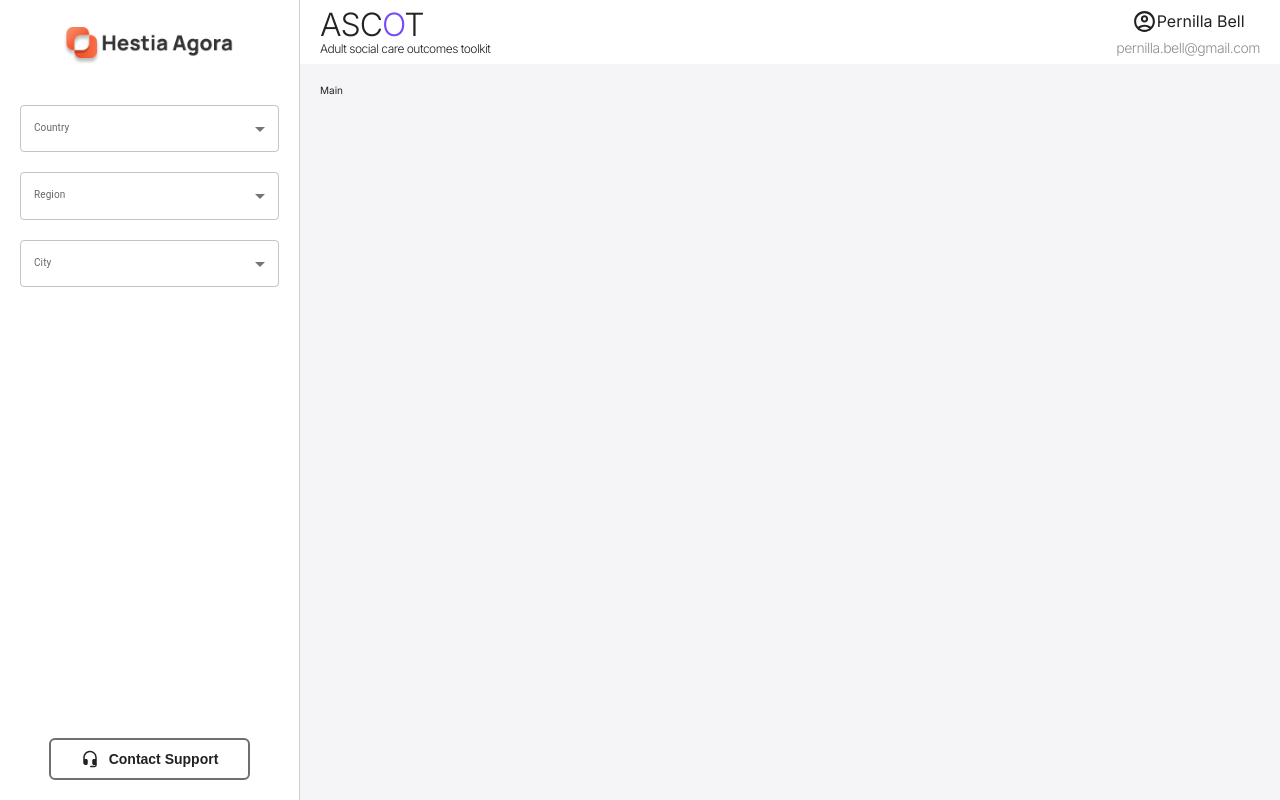
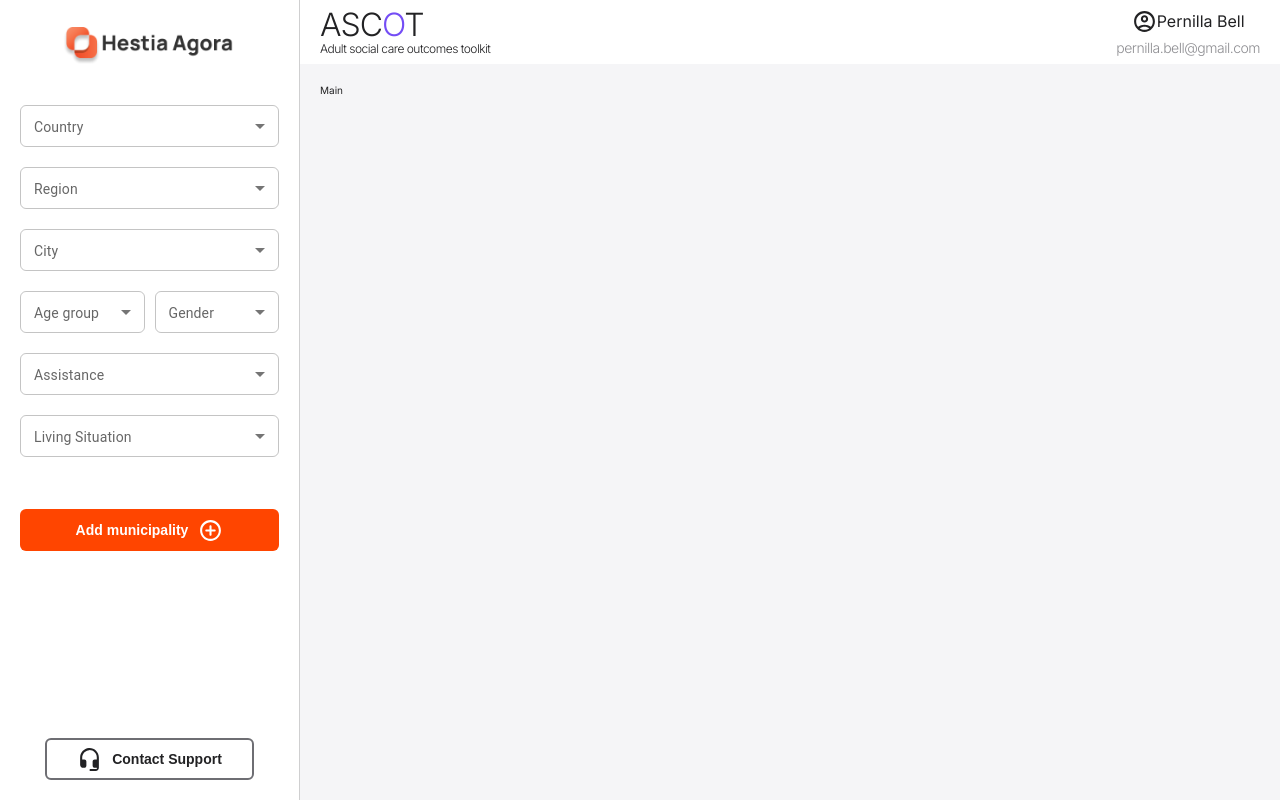
Before and after one commit to code-from-basement/ascot-analytics-web-app, a React (Vite) app: page /application in a window 1280 px wide. Built offline with nearby package versions, Linux system fonts and the light colour scheme.

Commit message:
done with form in sidebar **for now

```diff
--- a/src/Components/Layouts/Sidebar/SidebarForm/SidebarForm.module.css
+++ b/src/Components/Layouts/Sidebar/SidebarForm/SidebarForm.module.css
@@ -6,3 +6,7 @@
   flex-direction: column;
   gap: var(--spacing-md);
 }
+.ageGender {
+  display: flex;
+  gap: var(--spacing-sm);
+}
--- a/src/Components/Layouts/Sidebar/SidebarForm/SidebarForm.tsx
+++ b/src/Components/Layouts/Sidebar/SidebarForm/SidebarForm.tsx
@@ -1,16 +1,17 @@
 import Styles from "./SidebarForm.module.css";
 import React from "react";
-
 import { FormControl, Select, InputLabel, MenuItem, ThemeProvider } from "@mui/material";
 import { selectInputTheme } from "../../../UI/Material UI Theme/MaterialUITheme";
+import { AddCircleOutlineRoundedIcon } from "../../../UI/Icons/IconsLibrary";
+import Button from "../../../UI/Buttons/Buttons";
 
 function SidebarForm() {
   return (
     <div className={Styles.form}>
       <ThemeProvider theme={selectInputTheme}>
         <FormControl variant="outlined">
-          <InputLabel>Country</InputLabel>
-          <Select labelId="country" id="country" label="country-------" required>
+          <InputLabel id="country">Country</InputLabel>
+          <Select id="country" labelId="country" label="country" required>
             <MenuItem value="sweden">Sweden</MenuItem>
             <MenuItem value="england">England</MenuItem>
             <MenuItem value="finland">Finland</MenuItem>
@@ -18,17 +19,64 @@ function SidebarForm() {
         </FormControl>
         <FormControl variant="outlined">
           <InputLabel id="region">Region</InputLabel>
-          <Select labelId="region" id="region" label="region-------">
+          <Select labelId="region" id="region" label="region">
             <MenuItem value="skane">Skane</MenuItem>
           </Select>
         </FormControl>
         <FormControl variant="outlined">
           <InputLabel id="city">City</InputLabel>
-          <Select labelId="city" id="city" label="city----">
+          <Select labelId="city" id="city" label="city">
             <MenuItem value="lund">Lund</MenuItem>
             <MenuItem value="malmo">Malmo</MenuItem>
           </Select>
         </FormControl>
+        <div className={Styles.ageGender}>
+          <FormControl variant="outlined">
+            <InputLabel id="age">Age group</InputLabel>
+            <Select labelId="age" id="age" label="age group">
+              <MenuItem value="6569">65-69</MenuItem>
+              <MenuItem value="7074">70-74</MenuItem>
+              <MenuItem value="7074">70-74</MenuItem>
+              <MenuItem value="7579">75-79</MenuItem>
+              <MenuItem value="8084">80-84</MenuItem>
+              <MenuItem value="8589">85-89</MenuItem>
+              <MenuItem value="9094">90-94</MenuItem>
+              <MenuItem value="95+">Above 95+</MenuItem>
+            </Select>
+          </FormControl>
+          <FormControl variant="outlined">
+            <InputLabel id="gender">Gender</InputLabel>
+            <Select labelId="gender" id="gender" label="gender">
+              <MenuItem value="male">Male</MenuItem>
+              <MenuItem value="female">Female</MenuItem>
+              <MenuItem value="other">Other</MenuItem>
+            </Select>
+          </FormControl>
+        </div>
+        <FormControl variant="outlined">
+          <InputLabel id="assistance">Assistance</InputLabel>
+          <Select labelId="assistance" id="assistance" label="assistance">
+            <MenuItem value="">I did’t have any help</MenuItem>
+            <MenuItem value="2">Someone else read the questions to me</MenuItem>
+            <MenuItem value="3">Someone else translate the questions to me</MenuItem>
+            <MenuItem value="4">Someone else wrote down the answer for me</MenuItem>
+            <MenuItem value="5">I talked through the questions with someone</MenuItem>
+            <MenuItem value="6">Someone else translate the questions to me</MenuItem>
+          </Select>
+        </FormControl>
+        <FormControl variant="outlined">
+          <InputLabel id="living-situation">Living Situation</InputLabel>
+          <Select labelId="living-situation" id="living-situation" label="living-situation">
+            <MenuItem value="home">Living at home</MenuItem>
+            <MenuItem value="home with care">Living at home with home care</MenuItem>
+            <MenuItem value="nursing home">Living in a nursing home</MenuItem>
+          </Select>
+        </FormControl>
+        <br />
+        <Button type="btn-primary">
+          Add municipality
+          <AddCircleOutlineRoundedIcon />
+        </Button>
       </ThemeProvider>
     </div>
   );
--- a/src/Components/UI/Buttons/Button.module.css
+++ b/src/Components/UI/Buttons/Button.module.css
@@ -14,7 +14,7 @@
   transition: var(--transition);
 }
 .button svg {
-  font-size: var(--font-s-md);
+  font-size: var(--font-s-lg);
 }
 
 .btn-primary {
--- a/src/Components/UI/Material UI Theme/MaterialUITheme.ts
+++ b/src/Components/UI/Material UI Theme/MaterialUITheme.ts
@@ -2,15 +2,76 @@ import { createTheme } from "@mui/material";
 
 export const selectInputTheme = createTheme({
   components: {
+    MuiFormControl: {
+      styleOverrides: {
+        root: {
+          width: "100%",
+          height: "4.2rem",
+        },
+      },
+    },
     MuiSelect: {
       defaultProps: {
-        size: "medium",
+        size: "small",
+        sx: {
+          borderRadius: "var(--border-radius-sm)",
+          height: "4.2rem",
+        },
       },
       styleOverrides: {
         icon: {
           fontSize: "var(--icon-size-24)",
           transition: "var(--transition)",
         },
+        root: {
+          fontSize: "var(--font-s-xs)",
+        },
+      },
+    },
+    MuiInputLabel: {
+      defaultProps: {
+        sx: {},
+      },
+      styleOverrides: {
+        root: {
+          // position: "relative",
+          top: "-4px",
+          fontSize: "var(--font-s-xs)",
+        },
+      },
+    },
+
+    MuiPaper: {
+      defaultProps: {
+        sx: {
+          marginTop: "var(--padding-xs)",
+        },
+      },
+      styleOverrides: {
+        root: {
+          boxShadow: "var(--box-shadow)",
+          padding: "var(--padding-xs)",
+          borderRadius: "var(--border-radius-md)",
+        },
+      },
+    },
+    MuiList: {
+      styleOverrides: {
+        root: {
+          display: "flex",
+          flexDirection: "column",
+          gap: "var(--padding-xs)",
+        },
+      },
+    },
+
+    MuiMenuItem: {
+      styleOverrides: {
+        root: {
+          fontSize: "var(--font-s-xs)",
+          borderRadius: "var(--border-radius-sm)",
+          transition: "var(--transition)",
+        },
       },
     },
   },
--- a/src/index.css
+++ b/src/index.css
@@ -93,7 +93,7 @@ li {
   --border-radius-circle: 999px;
 
   /* box-shadow */
-  --box-shadow: 0 3rem 3rem #00000015;
+  --box-shadow: 0 3rem 3rem #00000025;
 
   /* opacity */
   --opacity-0: 0;
```
